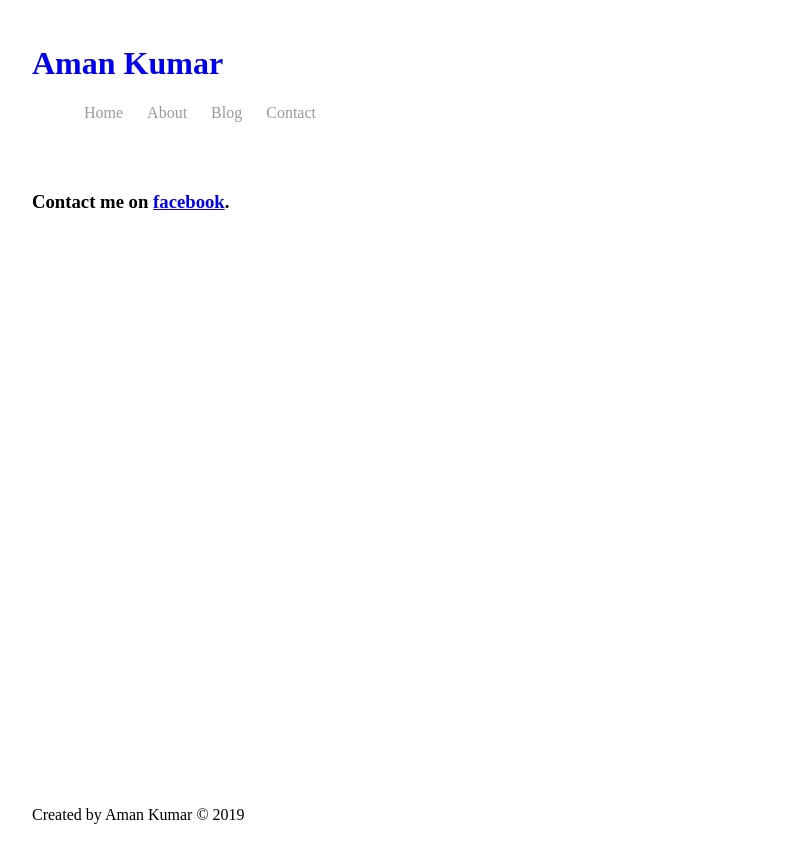
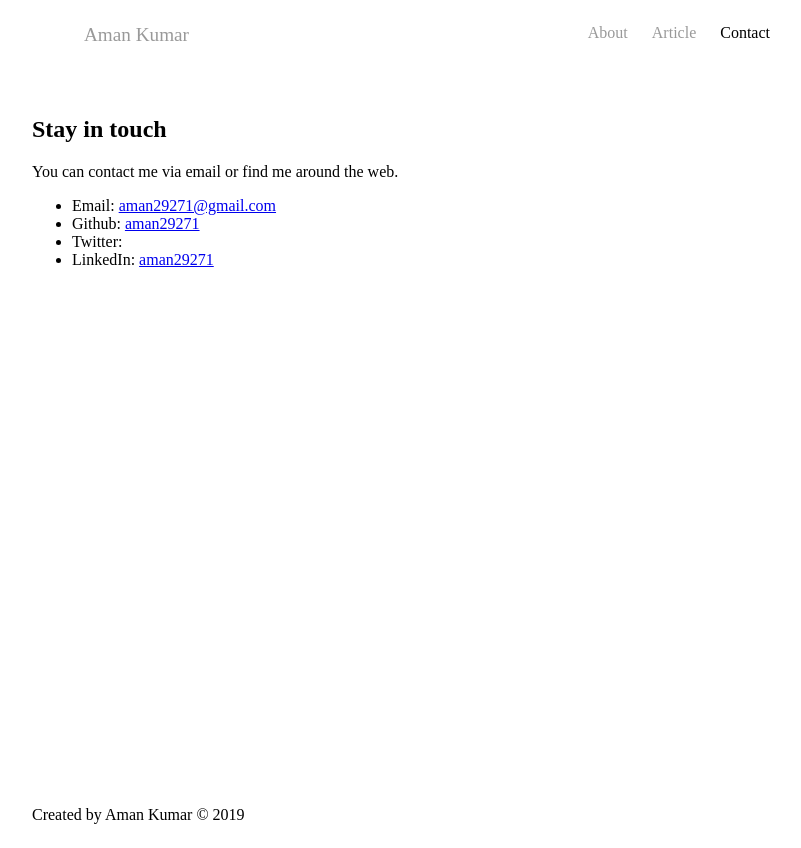
Before and after one commit to aman29271/gatsby-advanced-blog-starter, a Gatsby site: page /contact in a window 1280 px wide. Shown: the whole page, without its empty margins (233-1034 px from the left). Built offline with nearby package versions, Linux system fonts and the light colour scheme; Gatsby itself is replaced by a stand-in of ours.

Commit message:
content update

```diff
--- a/gatsby-config.js
+++ b/gatsby-config.js
@@ -8,7 +8,11 @@ module.exports = {
   /* Your site config here */
   siteMetadata:{
     title:'An Amazing Blog ',
-    author:'Aman Kumar'
+    author:'Aman Kumar',
+    Email:'aman29271@gmail.com',
+    Github:'aman29271',
+    Twitter:'',
+    LinkedIn:'aman29271'
   },
   plugins:[
     'gatsby-plugin-sass',{
--- a/package.json
+++ b/package.json
@@ -13,6 +13,7 @@
     "test": "echo \"Write tests! -> https://gatsby.dev/unit-testing\""
   },
   "dependencies": {
+    "bulma": "^0.7.5",
     "gatsby": "^2.13.25",
     "gatsby-plugin-sass": "^2.1.3",
     "gatsby-plugin-sharp": "^2.2.8",
--- a/src/components/header.js
+++ b/src/components/header.js
@@ -1,4 +1,5 @@
 import React from "react"
+// import  'bulma/bulma.sass'
 import { Link,graphql,useStaticQuery } from 'gatsby'
 import headerStyles from './header.module.scss'
 const Header = () => {
@@ -13,12 +14,11 @@ const Header = () => {
     `);
     return(
         <div className={headerStyles.container}>
-            <h1><Link to="/" className={headerStyles.title}>{data.site.siteMetadata.author}</Link></h1>
             <header>
                 <ul className={headerStyles.list}>
-                <li><Link to="/" activeClassName={headerStyles.active_nav_list}>Home</Link></li>
+                    <li><Link to="/" className={headerStyles.title} activeClassName={headerStyles.active_nav_list}>{data.site.siteMetadata.author}</Link></li>
                     <li><Link to="/about" activeClassName={headerStyles.active_nav_list}>About</Link></li>
-                <li><Link to ="/blog" activeClassName={headerStyles.active_nav_list}>Blog</Link></li>
+                    <li><Link to ="/blog" activeClassName={headerStyles.active_nav_list}>Article</Link></li>
                     <li><Link to = "/contact" activeClassName={headerStyles.active_nav_list}>Contact</Link></li>
                 </ul>
             </header>
--- a/src/components/header.module.scss
+++ b/src/components/header.module.scss
@@ -1,7 +1,5 @@
-.title{
-    text-decoration: none;
-    cursor: pointer;
-    // color: #444;
+.active_nav_list{
+    color:#000 !important;
 }
 .list{
     list-style-type: none;
@@ -17,9 +15,15 @@
         color:#666666;
     }
 }
-.active_nav_list{
-    color:#333333;
-}
+ li:first-child{
+     flex: 1 0 ;
+ }
 .container{
     padding-bottom: 50px;
 }
+.title{
+    text-decoration: none;
+    cursor: pointer;
+    color: #000;
+    font-size: 1.2rem;
+}
--- a/src/pages/about.js
+++ b/src/pages/about.js
@@ -4,8 +4,8 @@ const Aboutpage = () =>{
     return(
         <Layout>
         <div>
-            <h1>Hi ! I am AMAN</h1>
-            <p>A 3rd Year B.tech Student at IIT Patna.</p>
+            <h2>About me</h2>
+            <p>Hi ! I am Aman Kumar. A 3rd Year B.tech Student at IIT Patna.</p>
             <p>Pursuing Civil Engineering and a web enthusiast</p>
         </div>
         </Layout>
--- a/src/pages/blog.js
+++ b/src/pages/blog.js
@@ -23,14 +23,14 @@ const BlogPage = () =>{
     return(
         <Layout>
         <div>
-            <h1>Blog</h1>
-            <p>Post will appear Here later on.</p>
+            <h2>Articles</h2>
+            {/* <p>Post will appear Here later on.</p> */}
             <ul className={blogStyles.posts}>
             {data.allMarkdownRemark.edges.map((edge) => {
                 return (
                     <li className={blogStyles.post}>
                         <Link to={`/blog/${edge.node.fields.slug}`}>
-                        <h2>{edge.node.frontmatter.title}</h2>
+                        <h3>{edge.node.frontmatter.title}</h3>
                         <p>{edge.node.frontmatter.date}</p>
                         </Link>
                     </li>
--- a/src/pages/contact.js
+++ b/src/pages/contact.js
@@ -1,10 +1,27 @@
 import React from 'react'
+import {graphql,useStaticQuery } from 'gatsby'
 import Layout from '../components/layout'
  const Contact = ()=>{
+     const data = useStaticQuery(graphql`
+     query{
+         site{
+             siteMetadata{
+                 Email,Github,Twitter,LinkedIn
+             }
+         }
+     }
+     `)
      return(
          <Layout>
          <div>
-             <h3>Contact me on  <a href = "https://facebook.com/akumar1291">facebook</a>.</h3>
+             <h2>Stay in touch</h2>
+             <p>You can contact me via email or find me around the web.</p>
+             <ul>
+                 <li>Email: <a href={`mailto:${data.site.siteMetadata.Email}`}>{data.site.siteMetadata.Email}</a></li>
+                 <li>Github: <a href={`https://github.com/${data.site.siteMetadata.Github}`}>{data.site.siteMetadata.Github}</a></li>
+                 <li>Twitter: <a href={`https://twitter.com/${data.site.siteMetadata.Twitter}`}>{data.site.siteMetadata.Twitter}</a></li>
+                 <li>LinkedIn: <a href={`https://linkedin.com/in/${data.site.siteMetadata.LinkedIn}`}>{data.site.siteMetadata.LinkedIn}</a></li>
+            </ul>
          </div>
          </Layout>
      )
```
Also changed, not shown: src/pages/index.js (+6 -4 lines), 1 other file. Lines whose indentation alone changed are shown as unchanged.
